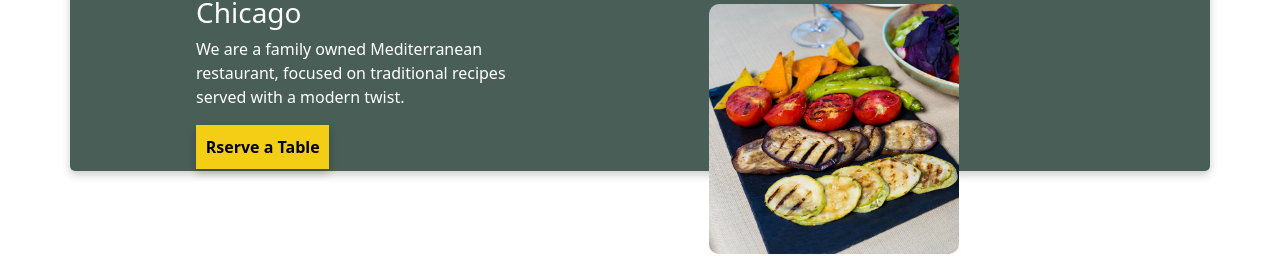
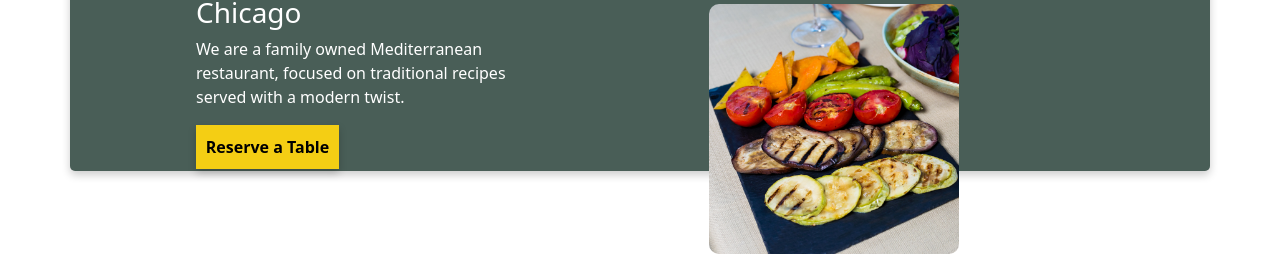
Before and after one commit to skabaza46/little-lemon-app, a React (Create React App) app: page / in a window 1280 px wide. Shown: the part 276-532 px from the top of the page. Built offline with nearby package versions, Linux system fonts and the light colour scheme.

Commit message:
fixed typo.

```diff
--- a/src/Components/Hero.js
+++ b/src/Components/Hero.js
@@ -1,7 +1,15 @@
 import classes from './Hero.module.css';
 import { Container, Row, Col } from 'react-bootstrap';
+import { useNavigate } from 'react-router-dom';
+
 const Hero = () => {
 
+    const navigate = useNavigate();
+
+    const reserveTable = () => {
+
+        navigate('/booking')
+    }
     return (
         <Container className={classes.hero}>
             <Row>
@@ -9,7 +17,7 @@ const Hero = () => {
                     <h1 className={classes.title}>Little Lemon</h1>
                     <h3>Chicago</h3>
                     <p>We are a family owned Mediterranean restaurant, focused on traditional recipes served with a modern twist.</p>
-                    <button>Rserve a Table</button>
+                    <button onClick={reserveTable}>Reserve a Table</button>
 
                 </Col>
                 <Col>
```
